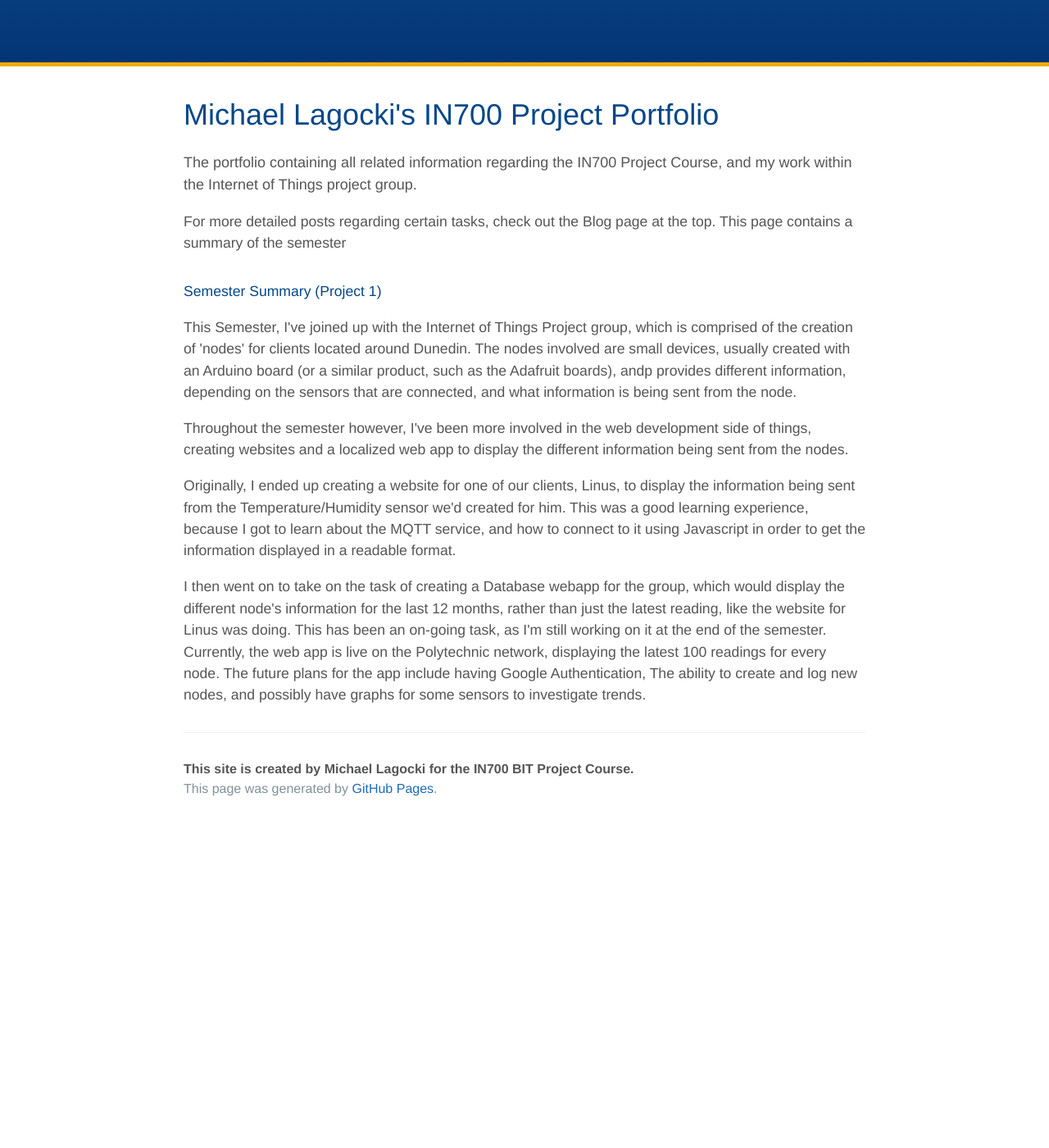
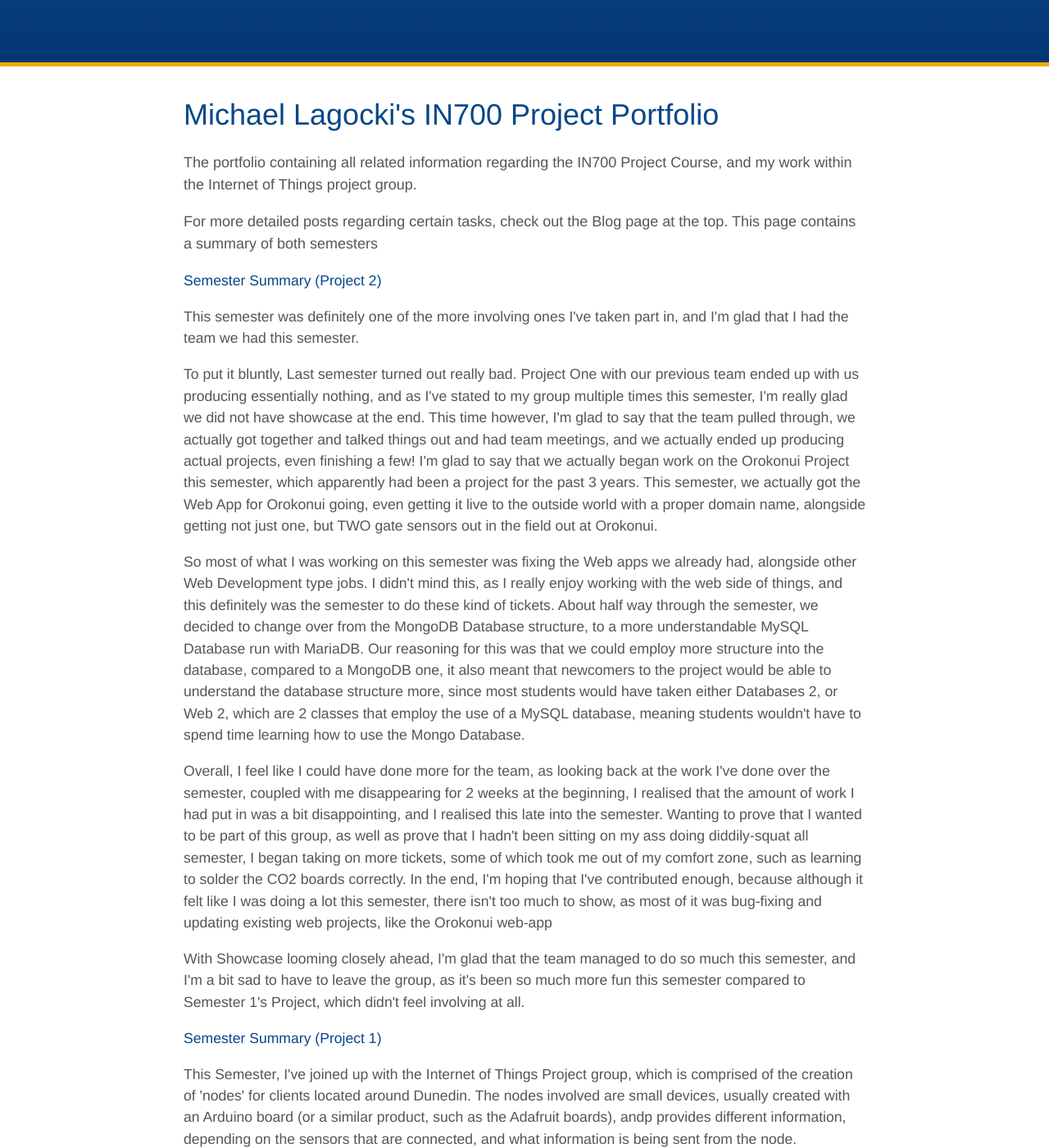
Before and after one commit to kammorne/IN700, a Jekyll site: the page built from index.html, in a window 1280 px wide and 1400 px high, scrolled down 260 px. Shown: the whole window at 82% size. Built offline with Jekyll 4.4.1, drawn with Linux system fonts in a browser that asks for light colours; before the commit the page ends 1266 px from its top, so only the background shows below that.

Commit message:
Update index.html
Add Semester Summary for Project 2

```diff
--- a/index.html
+++ b/index.html
@@ -5,10 +5,40 @@ title: Michael Lagocki, Project Portfolio
 <div class="blurb">
 	<h1>Michael Lagocki's IN700 Project Portfolio</h1>
 	<p>The portfolio containing all related information regarding the IN700 Project Course, and my work within the Internet of Things project group.</p>
+
+	<p>For more detailed posts regarding certain tasks, check out the Blog page at the top. This page contains a summary of both semesters</p>
 </div><!-- /.blurb -->
 <div class="container">
-	<p>For more detailed posts regarding certain tasks, check out the Blog page at the top. This page contains a summary of the semester</p>
+	<h4>Semester Summary (Project 2)</h4>
 
+	<p>This semester was definitely one of the more involving ones I've taken part in, and I'm glad that I had the team we had this semester.</p>
+
+	<p>To put it bluntly, Last semester turned out really bad. Project One with our previous team ended up with us producing essentially nothing, and
+	as I've stated to my group multiple times this semester, I'm really glad we did not have showcase at the end. This time however, I'm glad to say that
+	the team pulled through, we actually got together and talked things out and had team meetings, and we actually ended up producing actual projects, even
+	finishing a few! I'm glad to say that we actually began work on the Orokonui Project this semester, which apparently had been a project for the past 3
+	years. This semester, we actually got the Web App for Orokonui going, even getting it live to the outside world with a proper domain name, alongside getting
+	not just one, but TWO gate sensors out in the field out at Orokonui.</p>
+
+	<p>So most of what I was working on this semester was fixing the Web apps we already had, alongside other Web Development type jobs. I didn't mind this, as
+		I really enjoy working with the web side of things, and this definitely was the semester to do these kind of tickets. About half way through the semester,
+		we decided to change over from the MongoDB Database structure, to a more understandable MySQL Database run with MariaDB. Our reasoning for this was that we
+		could employ more structure into the database, compared to a MongoDB one, it also meant that newcomers to the project would be able to understand the
+		database structure more, since most students would have taken either Databases 2, or Web 2, which are 2 classes that employ the use of a MySQL database,
+		meaning students wouldn't have to spend time learning how to use the Mongo Database.</p>
+
+	<p>Overall, I feel like I could have done more for the team, as looking back at the work I've done over the semester, coupled with me disappearing for 2 weeks
+	at the beginning, I realised that the amount of work I had put in was a bit disappointing, and I realised this late into the semester. Wanting to prove that I
+	wanted to be part of this group, as well as prove that I hadn't been sitting on my ass doing diddily-squat all semester, I began taking on more tickets, some of
+	which took me out of my comfort zone, such as learning to solder the CO2 boards correctly. In the end, I'm hoping that I've contributed enough, because although
+	it felt like I was doing a lot this semester, there isn't too much to show, as most of it was bug-fixing and updating existing web projects, like the Orokonui
+	web-app</p>
+
+	<p>With Showcase looming closely ahead, I'm glad that the team managed to do so much this semester, and I'm a bit sad to have to leave the group, as it's been so
+	much more fun this semester compared to Semester 1's Project, which didn't feel involving at all.</p>
+</div><!-- /.container -->
+
+<div class="container">
 	<h4>Semester Summary (Project 1)</h4>
 
 	<p>This Semester, I've joined up with the Internet of Things Project group, which is comprised of the creation of 'nodes' for clients located around
```
